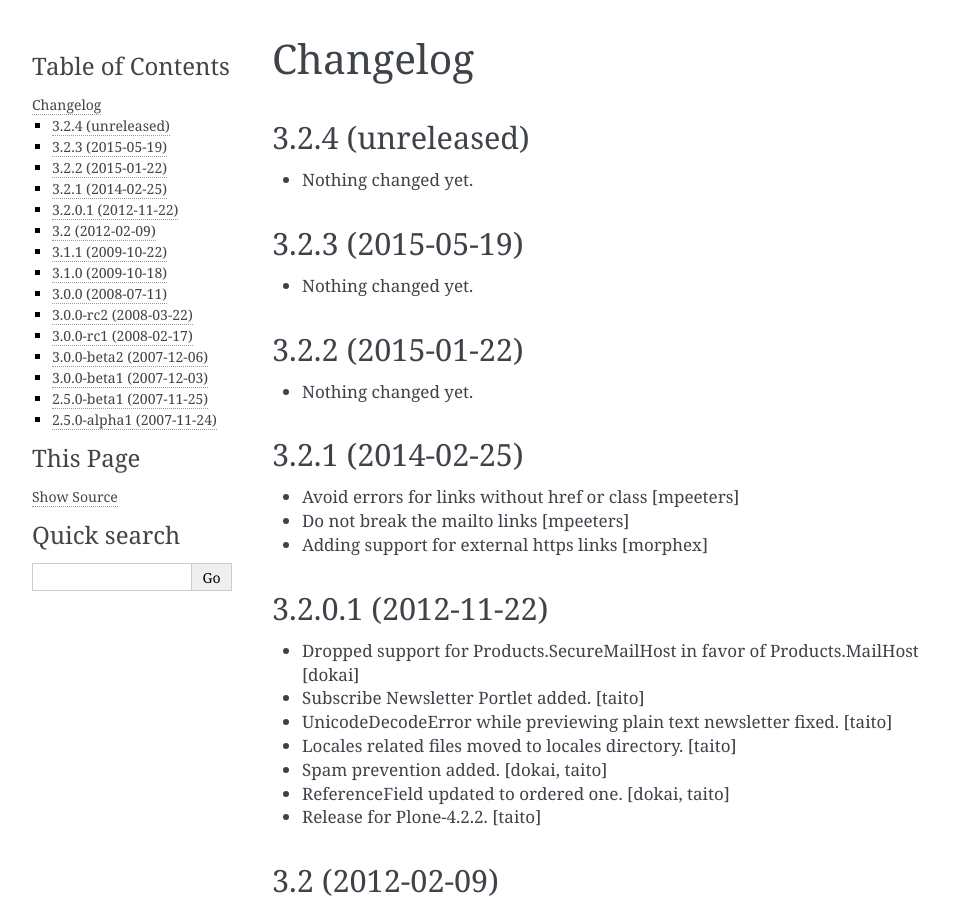
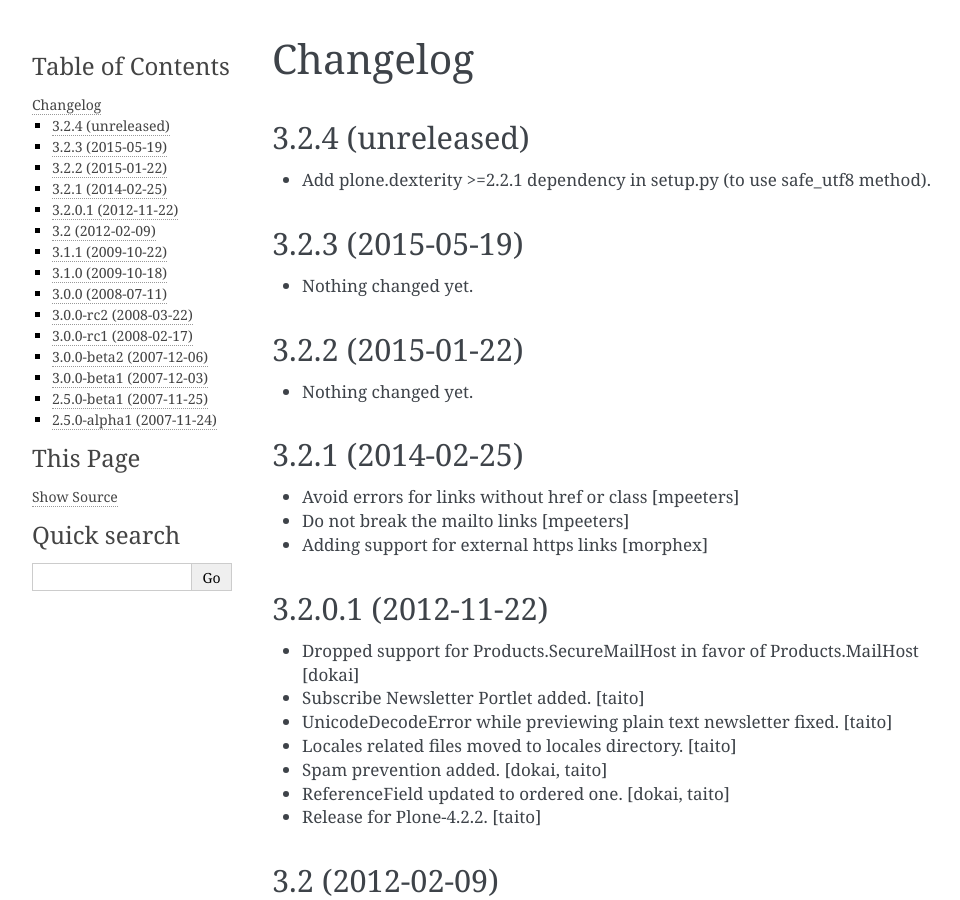
Before and after one commit to collective/Products.PloneGazette, a Sphinx documentation site: the page built from Products/PloneGazette/docs/HISTORY.rst, in a window 1280 px wide and 900 px high. Shown: the whole window, without its empty margins (148-1108 px from the left). Built offline with Sphinx 7.4.7, drawn with Linux system fonts in a browser that asks for light colours.

Commit message:
change in docs/HISTORY.rst

```diff
--- a/Products/PloneGazette/docs/HISTORY.rst
+++ b/Products/PloneGazette/docs/HISTORY.rst
@@ -4,7 +4,7 @@ Changelog
 3.2.4 (unreleased)
 ==================
 
-- Nothing changed yet.
+- Add plone.dexterity >=2.2.1 dependency in setup.py (to use safe_utf8 method).
 
 
 3.2.3 (2015-05-19)
```
